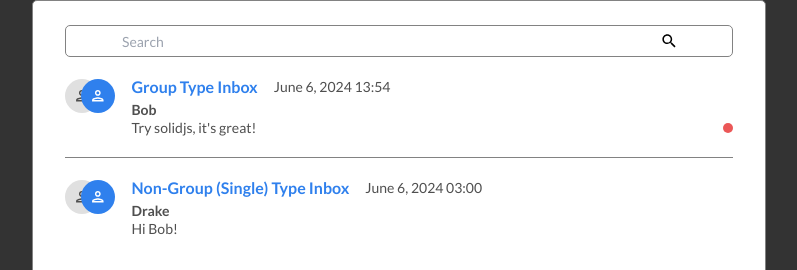
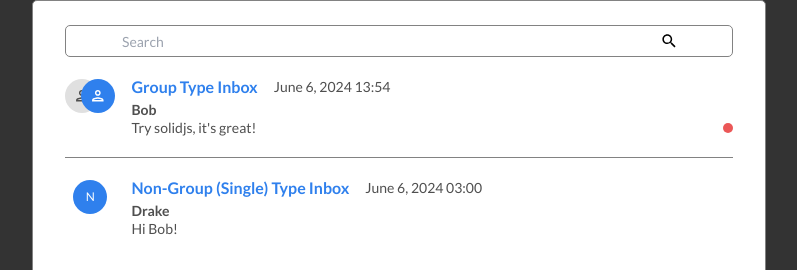
Before and after one commit to mdayat/quicks, a React (Vite) app: page /inboxes in a window 1280 px wide. Shown: the top 270 px of the page, without its empty margins (241-1038 px from the left). Built offline with nearby package versions, Linux system fonts and the light colour scheme.

Commit message:
change inbox profile according to its type

```diff
--- a/src/components/InboxItem.tsx
+++ b/src/components/InboxItem.tsx
@@ -5,7 +5,7 @@ import { Person } from "../icons/Person";
 import { months } from "../utils/inbox";
 import type { Inbox } from "../data/inbox";
 
-export function InboxItem({ id, name, lastMessage }: Inbox): JSX.Element {
+export function InboxItem({ id, name, type, lastMessage }: Inbox): JSX.Element {
   const messageYear = new Date(lastMessage.isoDate).getFullYear();
   const messageMonth = months[new Date(lastMessage.isoDate).getMonth()];
   const messageDate = new Date(lastMessage.isoDate).getDate();
@@ -38,6 +38,8 @@ export function InboxItem({ id, name, lastMessage }: Inbox): JSX.Element {
         onMouseEnter={focusToAnchor}
       >
         <div className="self-start relative w-14">
+          {type === "group" ? (
+            <>
               <div className="bg-primary-1 absolute top-0 right-0 z-10 p-[11px] rounded-full">
                 <Person className="fill-[#fff] w-3 h-3" />
               </div>
@@ -45,6 +47,14 @@ export function InboxItem({ id, name, lastMessage }: Inbox): JSX.Element {
               <div className="bg-primary-4 absolute top-0 left-0 p-[11px] rounded-full">
                 <Person className="fill-primary-2 w-3 h-3" />
               </div>
+            </>
+          ) : (
+            <div className="bg-primary-1 w-[34px] h-[34px] flex justify-center items-center rounded-full mx-auto">
+              <span className="text-[#fff] text-xs leading-none">
+                {name[0]}
+              </span>
+            </div>
+          )}
         </div>
 
         <div className="w-full flex flex-col justify-between gap-y-1">
```
Lines whose indentation alone changed are shown as unchanged.
